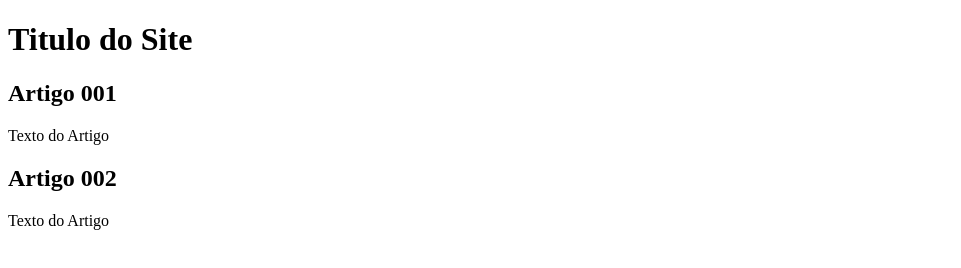
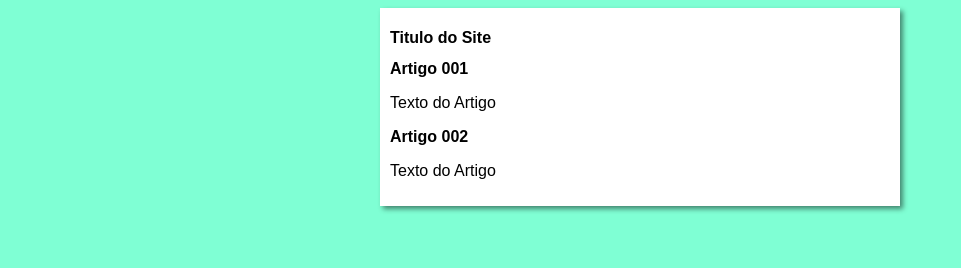
Before and after one commit to charleshgps/projeto-site-branchs, a plain HTML site: page index.html in a window 1280 px wide. Shown: the whole page, without its empty margins (0-961 px from the left). Drawn offline with Linux system fonts and the light colour scheme.

Commit message:
iniciei o design

```diff
--- /dev/null
+++ b/estilos/style.css
@@ -0,0 +1,16 @@
+* {
+    font-family: Arial, Helvetica, sans-serif;
+    font-size: 16px;
+}
+
+body {
+    background-color: aquamarine;
+}
+
+main {
+    background-color: white;
+    width: 500px;
+    margin: auto;
+    box-shadow: 3px 3px 5px rgba(0, 0, 0, 0.473);
+    padding: 10px;
+}
--- a/index.html
+++ b/index.html
@@ -5,6 +5,7 @@
     <meta charset="UTF-8">
     <meta http-equiv="X-UA-Compatible" content="IE=edge">
     <meta name="viewport" content="width=device-width, initial-scale=1.0">
+    <link rel="stylesheet" href="estilos/style.css">
     <title>Titulo do site</title>
 </head>
 
```
